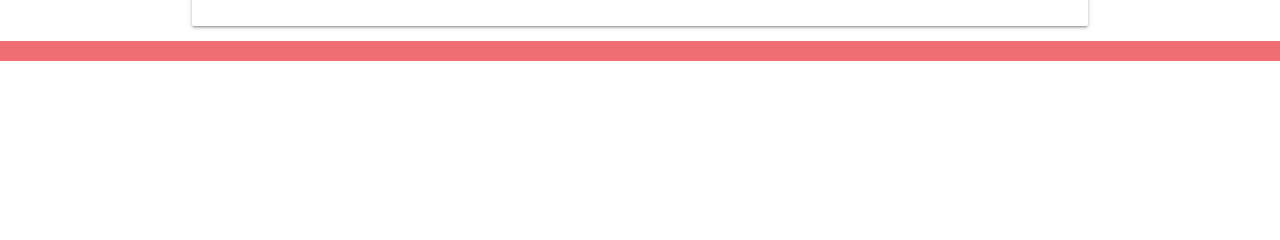
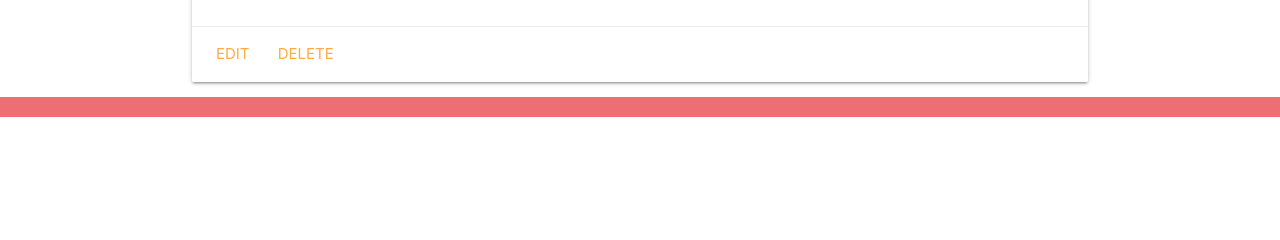
Before and after one commit to hnhtran/fridge-magnet-collector, a Django app: template main_app/templates/magnets/detail.html in a window 1280 px wide. Shown: the part 320-560 px from the top of the page. Run offline with Django 4.2, Linux system fonts and the light colour scheme; the template is opened without the code that fills it, so the values that code supplies are empty.

Commit message:
update detail.html

```diff
--- a/main_app/templates/magnets/detail.html
+++ b/main_app/templates/magnets/detail.html
@@ -11,6 +11,10 @@
     <p>Description: {{ magnet.description }}</p>
     <p>Year: {{ magnet.year }}</p>
   </div>
+  <div class="card-action">
+    <a href="{% url 'magnets_update' magnet.id %}">Edit</a>
+    <a href="{% url 'magnets_delete' magnet.id %}">Delete</a>
+  </div>
 </div>
 
 {% endblock %}
```
